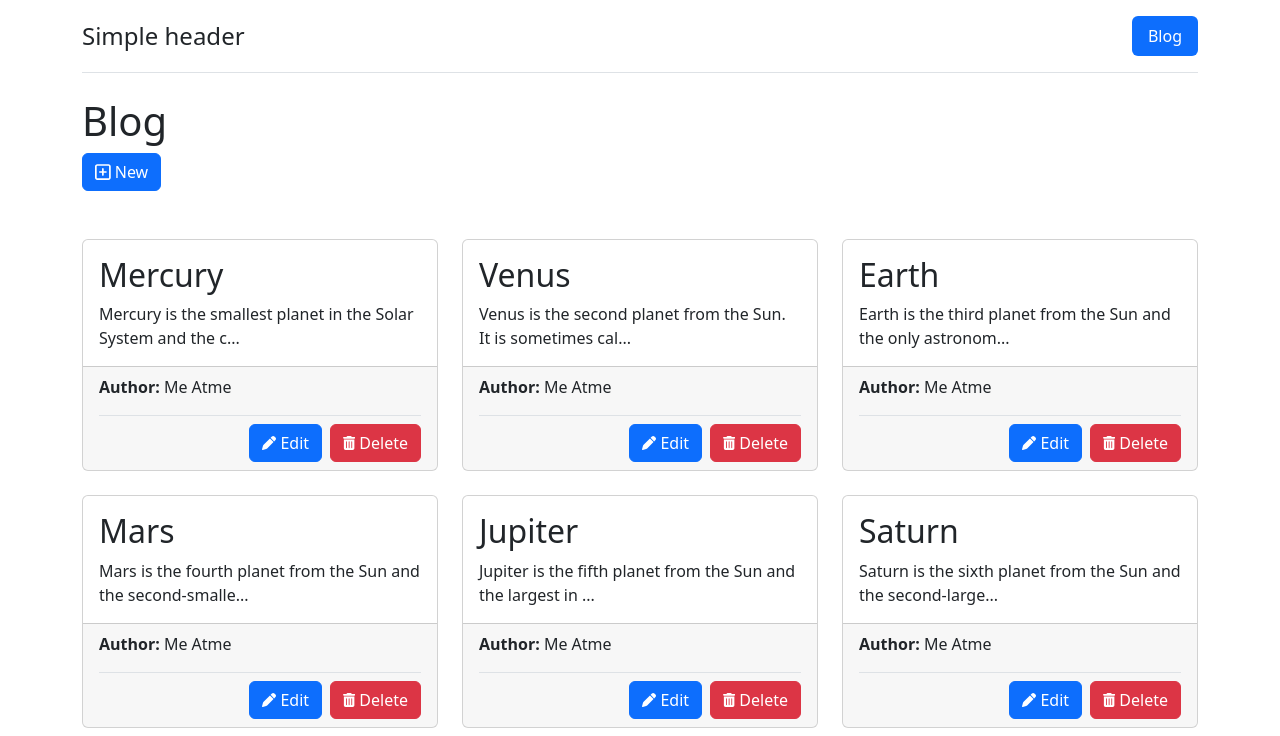
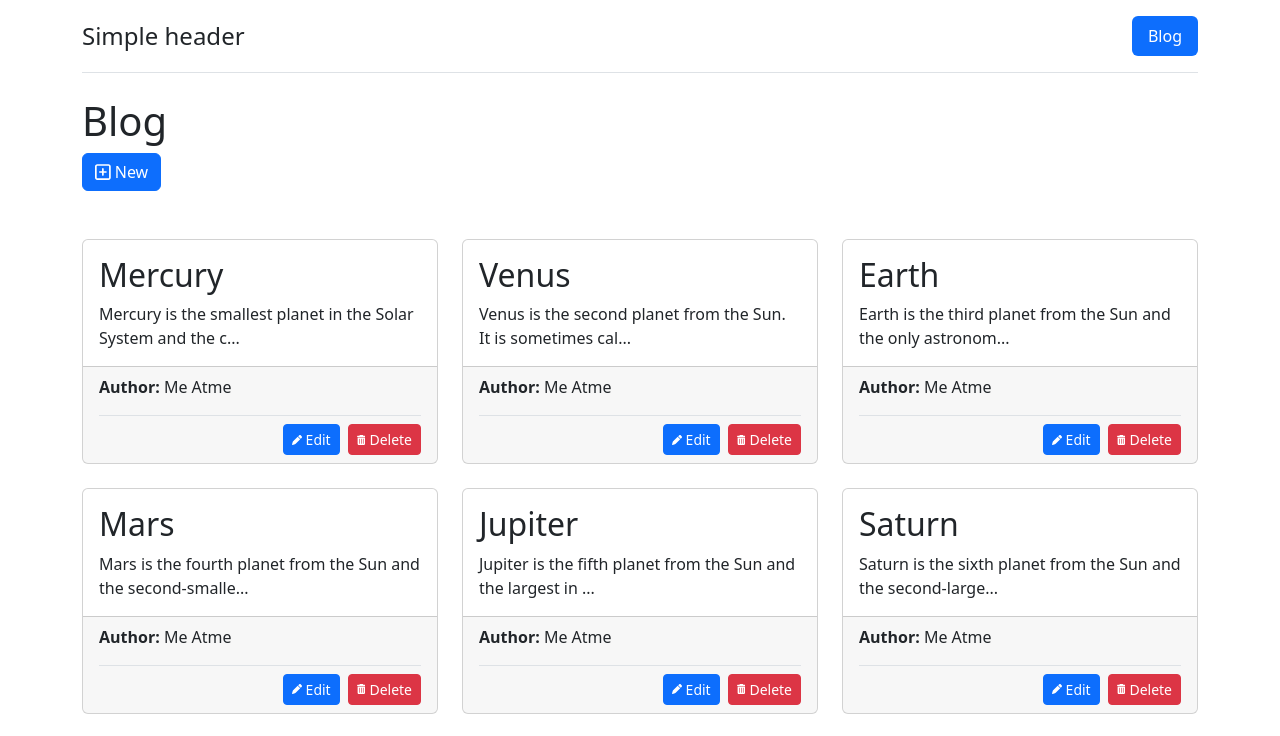
Before and after one commit to edo979/blog-rest-api, a React (Vite) app: page /blog in a window 1280 px wide. Shown: the top 736 px of the page. Built offline with nearby package versions, Linux system fonts and the light colour scheme; data requests are answered from the project's data file.

Commit message:
resize button on blogs route

```diff
--- a/src/routes/Blogs.tsx
+++ b/src/routes/Blogs.tsx
@@ -68,12 +68,12 @@ export function Blogs() {
                 <div className="hstack justify-content-end border-top pt-2">
                   <Link
                     to={`${id}/edit`}
-                    className="btn btn-primary d-inline-flex align-items-center gap-1"
+                    className="btn btn-primary btn-sm d-inline-flex align-items-center gap-1"
                   >
                     <svg
                       xmlns="http://www.w3.org/2000/svg"
                       viewBox="0 0 512 512"
-                      height={14}
+                      height={10}
                       fill="currentColor"
                     >
                       <path d="M362.7 19.3L314.3 67.7 444.3 197.7l48.4-48.4c25-25 25-65.5 0-90.5L453.3 19.3c-25-25-65.5-25-90.5 0zm-71 71L58.6 323.5c-10.4 10.4-18 23.3-22.2 37.4L1 481.2C-1.5 489.7 .8 498.8 7 505s15.3 8.5 23.7 6.1l120.3-35.4c14.1-4.2 27-11.8 37.4-22.2L421.7 220.3 291.7 90.3z" />
@@ -93,13 +93,13 @@ export function Blogs() {
                     }}
                   >
                     <button
-                      className="btn btn-danger ms-2 d-inline-flex align-items-center gap-1"
+                      className="btn btn-danger btn-sm ms-2 d-inline-flex align-items-center gap-1"
                       type="submit"
                     >
                       <svg
                         xmlns="http://www.w3.org/2000/svg"
                         viewBox="0 0 448 512"
-                        height={14}
+                        height={10}
                         fill="currentColor"
                       >
                         <path d="M135.2 17.7C140.6 6.8 151.7 0 163.8 0H284.2c12.1 0 23.2 6.8 28.6 17.7L320 32h96c17.7 0 32 14.3 32 32s-14.3 32-32 32H32C14.3 96 0 81.7 0 64S14.3 32 32 32h96l7.2-14.3zM32 128H416V448c0 35.3-28.7 64-64 64H96c-35.3 0-64-28.7-64-64V128zm96 64c-8.8 0-16 7.2-16 16V432c0 8.8 7.2 16 16 16s16-7.2 16-16V208c0-8.8-7.2-16-16-16zm96 0c-8.8 0-16 7.2-16 16V432c0 8.8 7.2 16 16 16s16-7.2 16-16V208c0-8.8-7.2-16-16-16zm96 0c-8.8 0-16 7.2-16 16V432c0 8.8 7.2 16 16 16s16-7.2 16-16V208c0-8.8-7.2-16-16-16z" />
```
